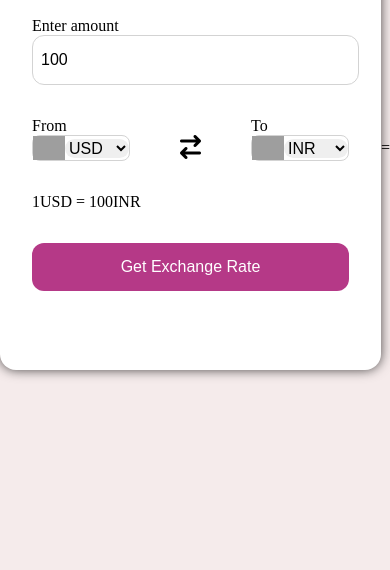
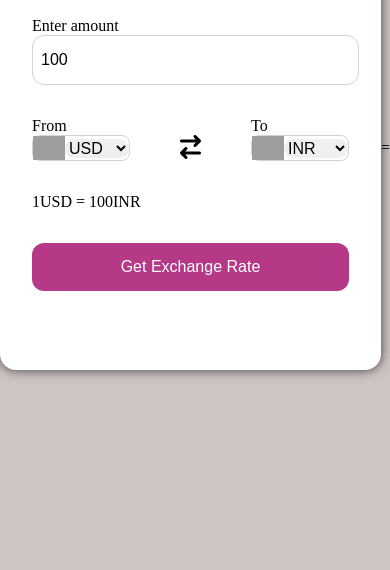
Before and after one commit to Utk-858/Currency-Convertor, a plain HTML site: page index.html in a window 390 px wide. Shown: the part 274-844 px from the top of the page. Drawn offline with Linux system fonts and the light colour scheme; grey boxes are pictures that could not be loaded.

Commit message:
responsiveness

```diff
--- a/style.css
+++ b/style.css
@@ -8,7 +8,7 @@ body{
     justify-content: center;
     align-items: center;
     min-height: 100vh;
-    background-color: rgb(245, 235, 235);
+    background-color: rgb(206, 196, 196);
 }
 
 .container{
```
